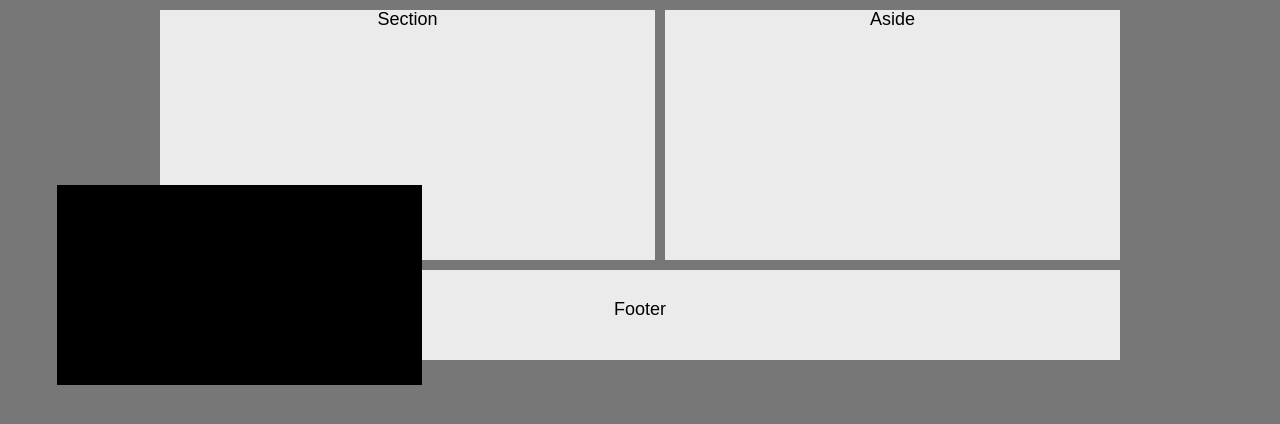
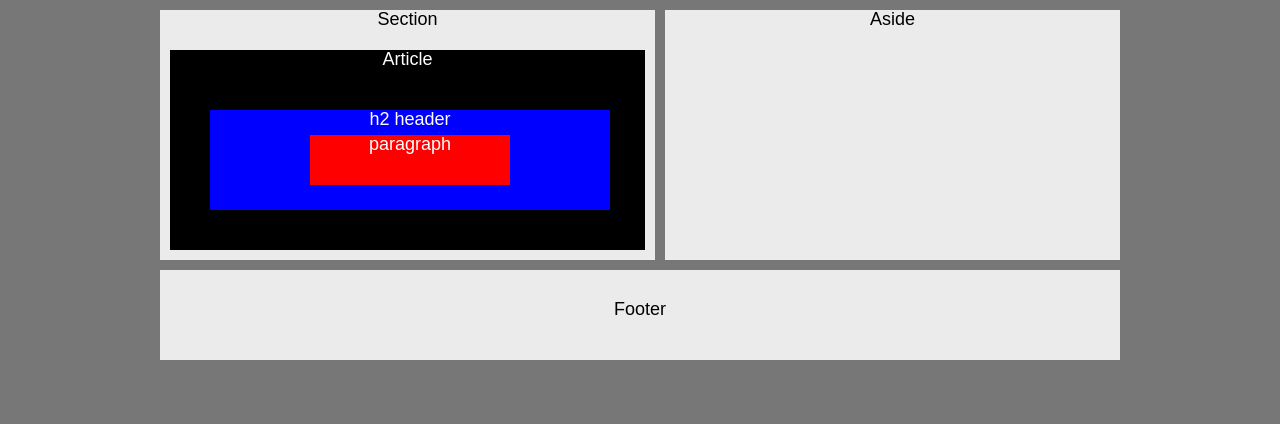
Before and after one commit to dwyanalford/HW-Wireframe, a PHP site: page / in a window 1280 px wide. Shown: the part 200-624 px from the top of the page. Run offline with PHP 8.4, Linux system fonts and the light colour scheme.

Commit message:
easier homework assignment

```diff
--- a/index.html
+++ b/index.html
@@ -6,13 +6,16 @@
 	<link rel="stylesheet" type="text/css" href="style.css">
 </head>
 <body>
-<header>Header</header>
-<nav>Nav</nav>
-<section>Section</section>
-<article></article>
-<h2></h2>
-<p></p>
-<aside>Aside</aside>
-<footer>Footer</footer>
+	<header>Header</header>
+	<nav>Nav</nav>
+	<section>
+		<div id="container">Section
+				<article>Article</article>
+				<h2>h2 header</h2>
+				<p>paragraph</p>
+		</div>
+	</section>
+	<aside>Aside</aside>
+	<footer>Footer</footer>
 </body>
 </html>
--- a/style.css
+++ b/style.css
@@ -9,7 +9,7 @@ body {
 	margin-left: auto;
 	margin-right: auto;
 }
-header, nav, section, aside, p, footer {
+header, nav, section, aside, p, footer, #container {
 	background-color: #EBEBEB;
 }
 header, nav, footer {
@@ -18,29 +18,56 @@ header, nav, footer {
 	margin-top: 10px;
 	padding-top: 30px;
 }
-section {
+#container {
 	width: 495px;
 	height: 250px;
-	margin-top: 10px;
+	position: relative;
 	float: left;
-	position: relative;
+}
+section, #container, aside {
+	margin-top: 5px;
+	/*float: left;*/
+}
+article, #container h2, #container p {
+	position: absolute;
+}
+article {
+    background-color: black;
+    color: white;
+    width: 475px;
+    height: 200px;
+    bottom: 10px;
+    left: 10px;
+}
+#container h2 {
+	background-color: blue;
+	color: white;
+	width: 400px;
+	height: 100px;
+	bottom: 50px;
+    left: 50px;
+}
+#container p {
+	background-color: red;
+	color: white;
+	width: 200px;
+	height: 50px;
+	bottom: 75px;
+    left: 150px;
+}
+}
+#container h2 {
 }
 aside {
     width: 455px;
     height: 250px;
     margin-left: 10px;
-    margin-top: 10px;
     float: right;
     margin-bottom: 10px;
 }
-article {
-    width: 365px;
-    height: 200px;
-    position: absolute;
-    background-color: black;
-    left: 57px;
-    bottom: 215px;
-}
+/*article, h2, p {
+	float: left;
+}*/
 footer {
     clear: both;
 }
```
